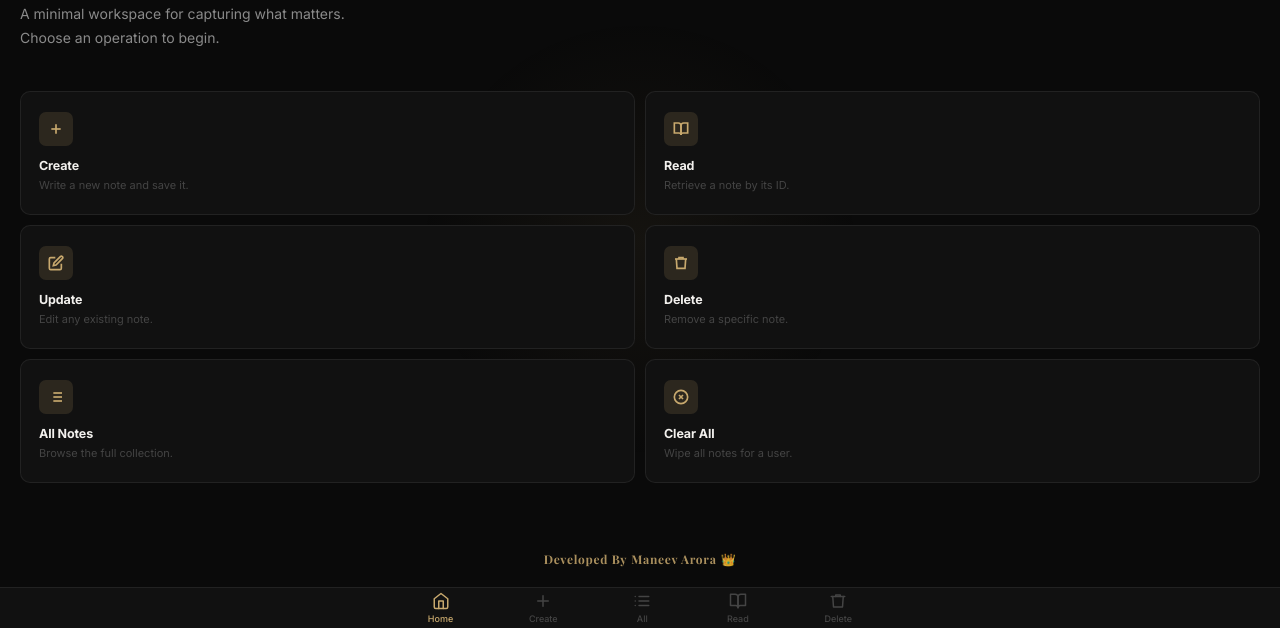
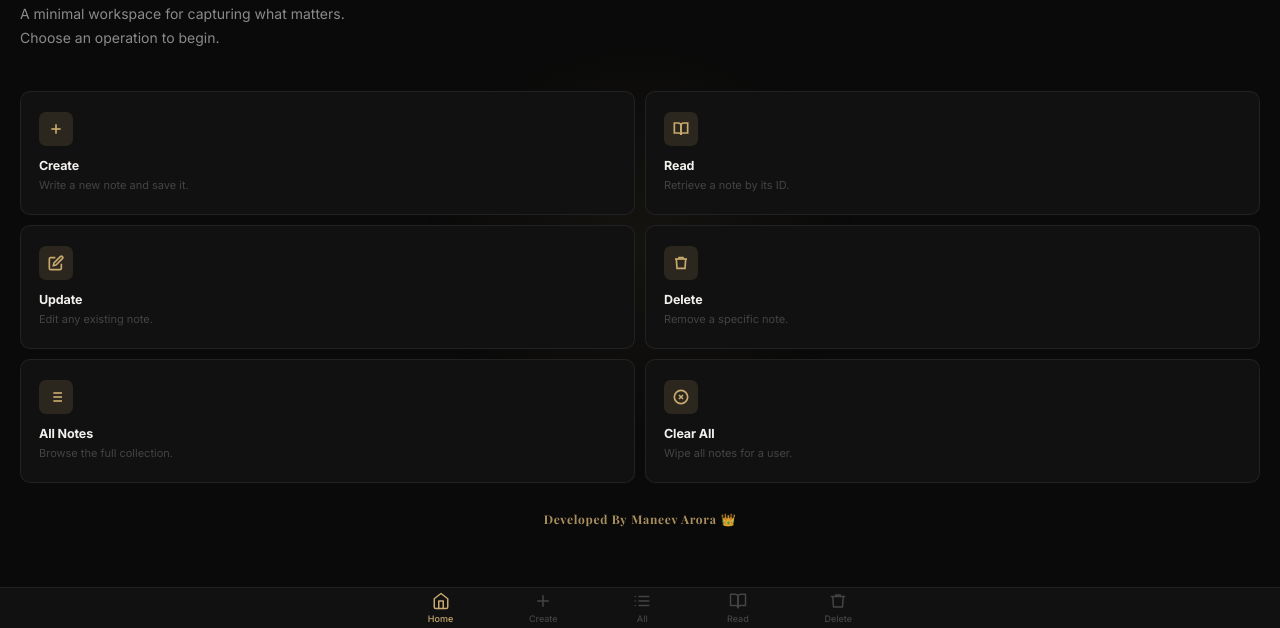
Before and after one commit to MANEEVAR1/Python-Projects, a Flask app: page / in a window 1280 px wide. Shown: the part 172-800 px from the top of the page. Run offline with Flask 3, Linux system fonts and the light colour scheme; some libraries are stand-ins or nearby versions; some web fonts are replaced.

Commit message:
Fixed some more files

```diff
--- a/List_It_Up_NotesApp/templates/index.html
+++ b/List_It_Up_NotesApp/templates/index.html
@@ -1003,7 +1003,6 @@
 
     .note-card { padding: 18px 16px; }
     .note-card-body { font-size: 13.5px; }
-  }
 
   @media (max-width: 400px) {
     .home-grid { grid-template-columns: 1fr; }
@@ -1029,7 +1028,7 @@
   /* ─── UNIVERSAL BYLINE ───────────────────────── */
   #byline {
     position: relative;
-    top: 90vh;
+    top: 85vh;
     left: 0;
     right: 0;
     height: 22px;
```
